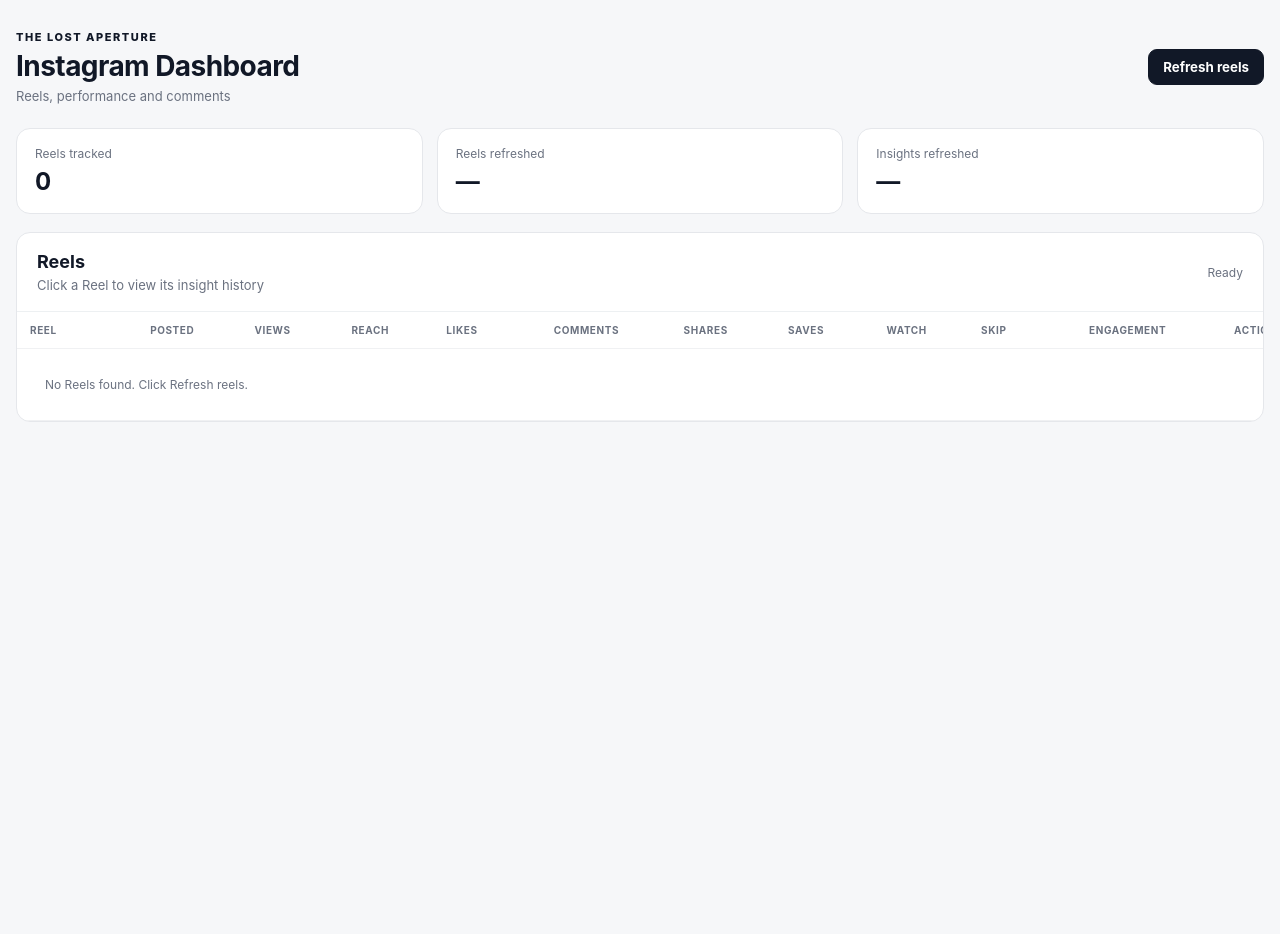
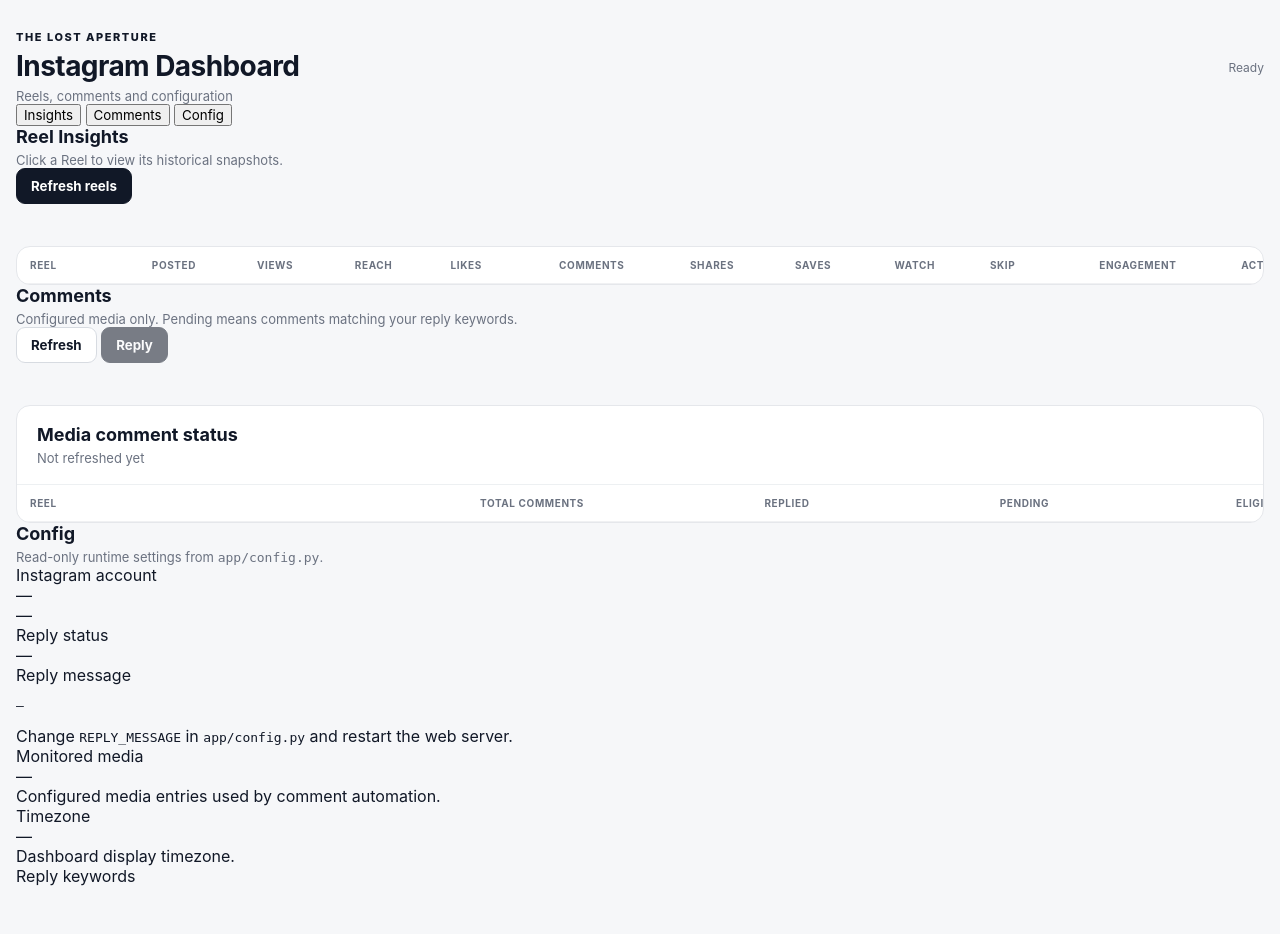
Before and after one commit to amanchaturvedi/instagram-auto-reply, a FastAPI app: page / in a window 1280 px wide. Before the commit the page ends 422 px from the top, so only its background shows below. Run offline with FastAPI, Linux system fonts and the light colour scheme; data that the repository does not hold is empty.

Commit message:
Add Insights Comments and Config tabs

```diff
--- a/app/web/templates/index.html
+++ b/app/web/templates/index.html
@@ -12,24 +12,29 @@
             <div>
                 <p class="eyebrow">THE LOST APERTURE</p>
                 <h1>Instagram Dashboard</h1>
-                <p class="subtle">Reels, performance and comments</p>
+                <p class="subtle">Reels, comments and configuration</p>
             </div>
-            <div class="actions">
+            <span id="status" class="status">Ready</span>
+        </header>
+
+        <nav class="tabs" aria-label="Dashboard sections">
+            <button class="tab-button active" data-tab="insights">Insights</button>
+            <button class="tab-button" data-tab="comments">Comments</button>
+            <button class="tab-button" data-tab="config">Config</button>
+        </nav>
+
+        <section id="tab-insights" class="tab-panel active">
+            <div class="section-toolbar">
+                <div>
+                    <h2>Reel Insights</h2>
+                    <p class="subtle">Click a Reel to view its historical snapshots.</p>
+                </div>
                 <button id="refresh-reels-btn" class="button primary">Refresh reels</button>
             </div>
-        </header>
 
             <section id="summary" class="summary-grid"></section>
 
             <section class="panel">
-            <div class="panel-header">
-                <div>
-                    <h2>Reels</h2>
-                    <p class="subtle">Click a Reel to view its insight history</p>
-                </div>
-                <span id="status" class="status">Ready</span>
-            </div>
-
                 <div class="table-wrap">
                     <table>
                         <thead>
@@ -45,12 +50,99 @@
                                 <th>Watch</th>
                                 <th>Skip</th>
                                 <th>Engagement</th>
-                            <th>Actions</th>
+                                <th>Action</th>
                             </tr>
                         </thead>
                         <tbody id="reels-body"></tbody>
                     </table>
                 </div>
+            </section>
+        </section>
+
+        <section id="tab-comments" class="tab-panel">
+            <div class="section-toolbar">
+                <div>
+                    <h2>Comments</h2>
+                    <p class="subtle">Configured media only. Pending means comments matching your reply keywords.</p>
+                </div>
+                <div class="toolbar-actions">
+                    <button id="refresh-comments-btn" class="button">Refresh</button>
+                    <button id="reply-comments-btn" class="button primary" disabled>Reply</button>
+                </div>
+            </div>
+
+            <section id="comments-summary" class="summary-grid"></section>
+
+            <div id="reply-hint" class="hint hidden"></div>
+
+            <section class="panel">
+                <div class="panel-header">
+                    <div>
+                        <h2>Media comment status</h2>
+                        <p id="comments-last-updated" class="subtle">Not refreshed yet</p>
+                    </div>
+                </div>
+                <div class="table-wrap">
+                    <table class="comments-table">
+                        <thead>
+                            <tr>
+                                <th>Reel</th>
+                                <th>Total comments</th>
+                                <th>Replied</th>
+                                <th>Pending</th>
+                                <th>Eligible</th>
+                            </tr>
+                        </thead>
+                        <tbody id="comments-body"></tbody>
+                    </table>
+                </div>
+            </section>
+        </section>
+
+        <section id="tab-config" class="tab-panel">
+            <div class="section-toolbar">
+                <div>
+                    <h2>Config</h2>
+                    <p class="subtle">Read-only runtime settings from <code>app/config.py</code>.</p>
+                </div>
+            </div>
+
+            <section class="config-grid">
+                <div class="config-card">
+                    <div class="config-label">Instagram account</div>
+                    <div id="config-username" class="config-value">—</div>
+                    <div id="config-user-id" class="config-detail">—</div>
+                </div>
+
+                <div class="config-card">
+                    <div class="config-label">Reply status</div>
+                    <div id="config-reply-status" class="config-value">—</div>
+                    <div id="config-reply-detail" class="config-detail"></div>
+                </div>
+
+                <div class="config-card wide">
+                    <div class="config-label">Reply message</div>
+                    <pre id="config-reply-message" class="config-message">—</pre>
+                    <div class="config-detail">Change <code>REPLY_MESSAGE</code> in <code>app/config.py</code> and restart the web server.</div>
+                </div>
+
+                <div class="config-card">
+                    <div class="config-label">Monitored media</div>
+                    <div id="config-media-count" class="config-value">—</div>
+                    <div class="config-detail">Configured media entries used by comment automation.</div>
+                </div>
+
+                <div class="config-card">
+                    <div class="config-label">Timezone</div>
+                    <div id="config-timezone" class="config-value">—</div>
+                    <div class="config-detail">Dashboard display timezone.</div>
+                </div>
+
+                <div class="config-card wide">
+                    <div class="config-label">Reply keywords</div>
+                    <div id="config-keywords" class="tag-list"></div>
+                </div>
+            </section>
         </section>
     </main>
 
@@ -90,19 +182,6 @@
         </div>
     </div>
 
-    <div id="comments-modal" class="modal hidden" role="dialog" aria-modal="true" aria-labelledby="comments-modal-title">
-        <div class="modal-card">
-            <div class="modal-header">
-                <div>
-                    <h2 id="comments-modal-title">Comments</h2>
-                    <p id="comments-modal-meta" class="subtle"></p>
-                </div>
-                <button id="close-comments-modal" class="icon-button" aria-label="Close">×</button>
-            </div>
-            <div id="comments-list" class="comments-list"></div>
-        </div>
-    </div>
-
     <script src="/static/app.js"></script>
 </body>
 </html>
```
Lines whose indentation alone changed are shown as unchanged.
